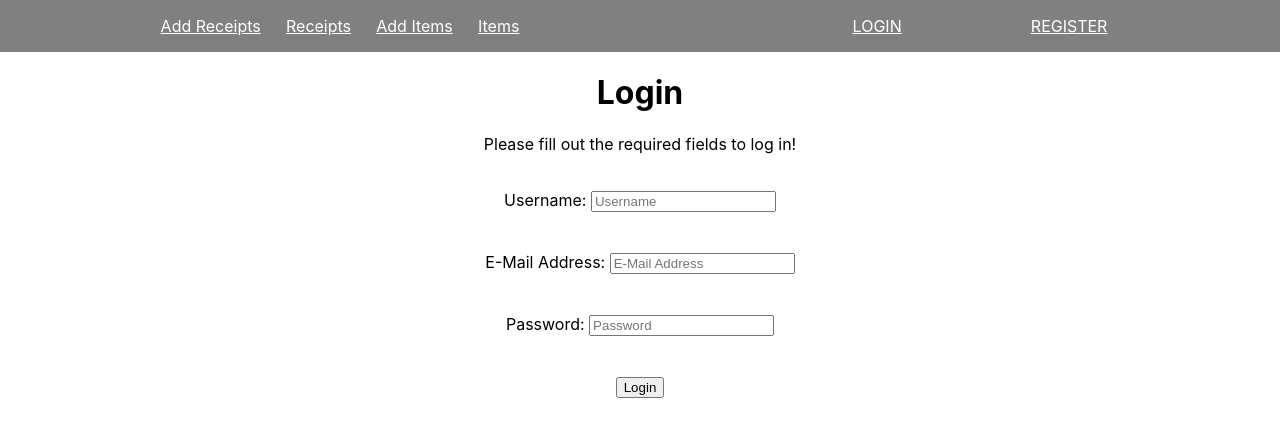
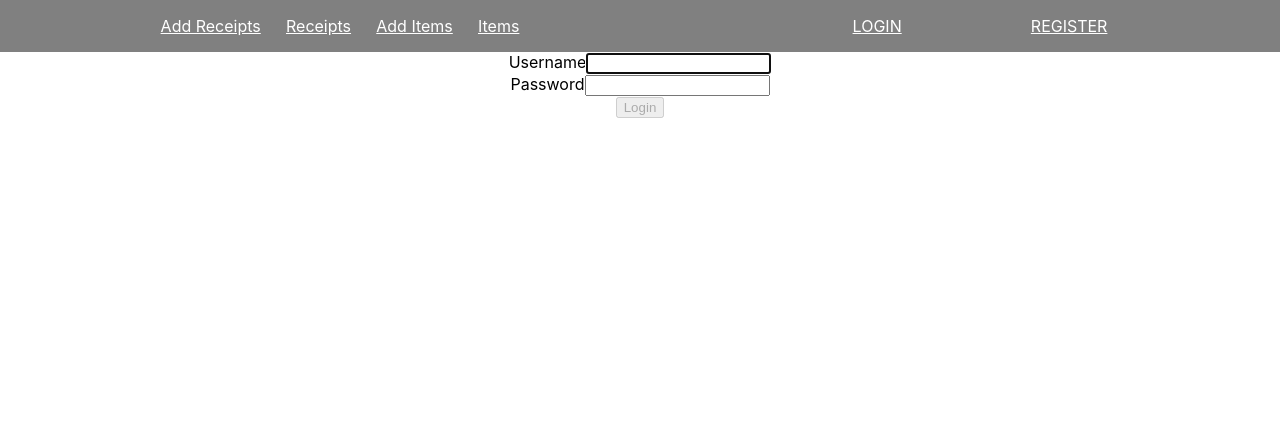
Before and after one commit to gonczmisi/FairShare, a React (Create React App) app in the folder front-end/fairshare/: page /login in a window 1280 px wide. Shown: the top 436 px of the page. Built offline with nearby package versions, Linux system fonts and the light colour scheme.

Commit message:
Added working login feature

```diff
--- a/front-end/fairshare/package.json
+++ b/front-end/fairshare/package.json
@@ -8,6 +8,7 @@
     "@testing-library/user-event": "^7.2.1",
     "axios": "^0.19.2",
     "react": "^16.13.1",
+    "react-bootstrap": "^1.0.1",
     "react-dom": "^16.13.1",
     "react-router-dom": "^5.1.2",
     "react-scripts": "3.4.1"
--- a/front-end/fairshare/src/Login.js
+++ b/front-end/fairshare/src/Login.js
@@ -1,7 +1,9 @@
 import React, { useState } from 'react';
 import './App.css';
 import axios from 'axios';
+import { Button, FormGroup, FormControl } from "react-bootstrap";
 import { useAuth } from './context/Auth';
+import { Redirect } from 'react-router-dom';
 
 const BACKEND_URL = 'http://localhost:8080';
 const BACKEND_VM_URL = 'http://137.117.229.78:8080';
@@ -11,13 +13,15 @@ const LOGIN_URL = BACKEND_URL + '/login';
 export default function Login() {
     const { setAuthTokens } = useAuth();
 
-    const [id, setId] = useState();
-    const [username, setUsername] = useState();
-    const [password, setPassword] = useState();
-    const [email, setEmail] = useState();
+    const [username, setUsername] = useState("");
+    const [password, setPassword] = useState("");
     const [success, setSuccess] = useState(null);
 
-    function handleClick(event) {
+    function validateForm() {
+        return password.length > 0 && username.length > 0;
+    }
+
+    function handleSubmit(event) {
         console.log(username, password)
         console.log(LOGIN_URL);
         axios.post(
@@ -37,7 +41,7 @@ export default function Login() {
                     response.data.password = password;
                     setAuthTokens(response.data);
                     setSuccess(true);
-                } else{
+                } else {
                     setSuccess(false);
                 }
             })
@@ -47,36 +51,32 @@ export default function Login() {
             });
     };
 
+    if(success){
+        return <Redirect to="/receipts" />
+    }
+
     return (
-        <div>
-            <h1>Login</h1>
-            <p>
-                Please fill out the required fields to log in!
-                </p>
-            <br></br>
-
-            <form onSubmit={handleClick}>
-                <div className="form-group">
-                    <label>Username:      </label>
-                    <input type="text" className="form-control" placeholder="Username" name="username" required />
-                </div>
-                <br></br>
-                <br></br>
-                <div className="form-group">
-                    <label>E-Mail Address:      </label>
-                    <input type="text" className="form-control" placeholder="E-Mail Address" name="username" required />
-                </div>
-                <br></br>
-                <br></br>
-                <div className="form-group">
-                    <label>Password:      </label>
-                    <input type="password" className="form-control" placeholder="Password" name="newPassword" required />
-                </div>
-                <br></br>
-                <br></br>
-
-                <button type="submit" className="btn btn-primary">Login</button>
-            </form>
+        <div className="Login">
+            <FormGroup controlId="username" bsSize="large">
+                Username
+                    <FormControl
+                    autoFocus
+                    type="username"
+                    value={username}
+                    onChange={e => setUsername(e.target.value)}
+                />
+            </FormGroup>
+            <FormGroup controlId="password" bsSize="large">
+                Password
+                    <FormControl
+                    value={password}
+                    onChange={e => setPassword(e.target.value)}
+                    type="password"
+                />
+            </FormGroup>
+            <Button block bsSize="large" disabled={!validateForm()} onClick={handleSubmit} >
+                Login
+                </Button>
         </div>
     );
 }
```
Also changed, not shown: 1 other file (tests, documents, lock files or other folders).
